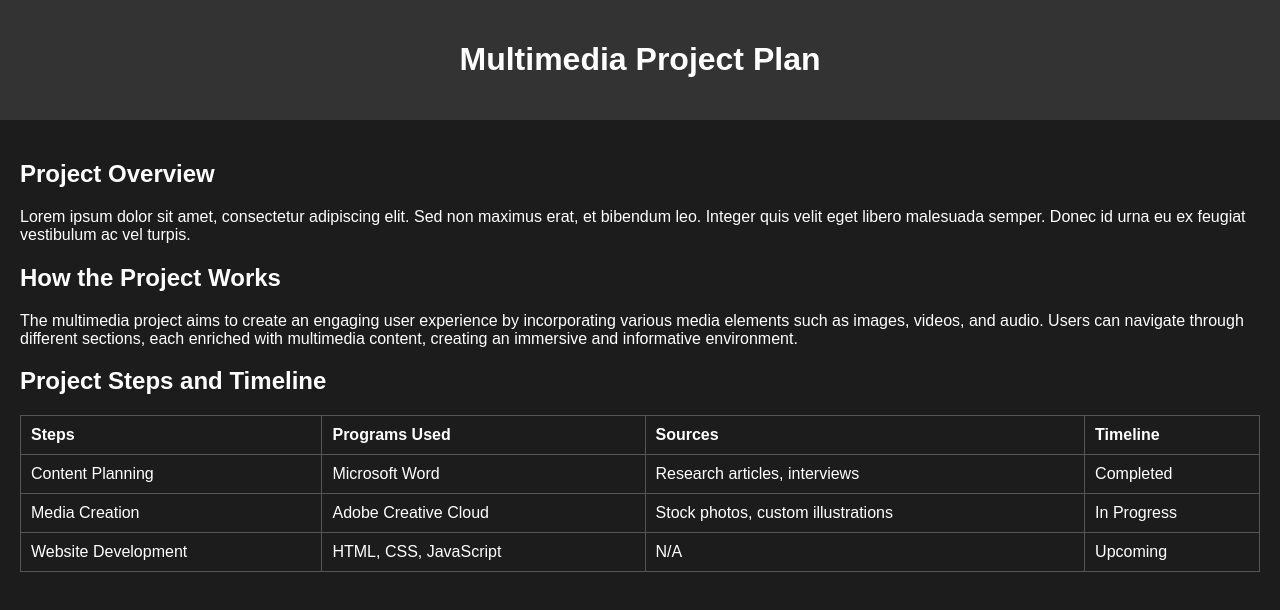
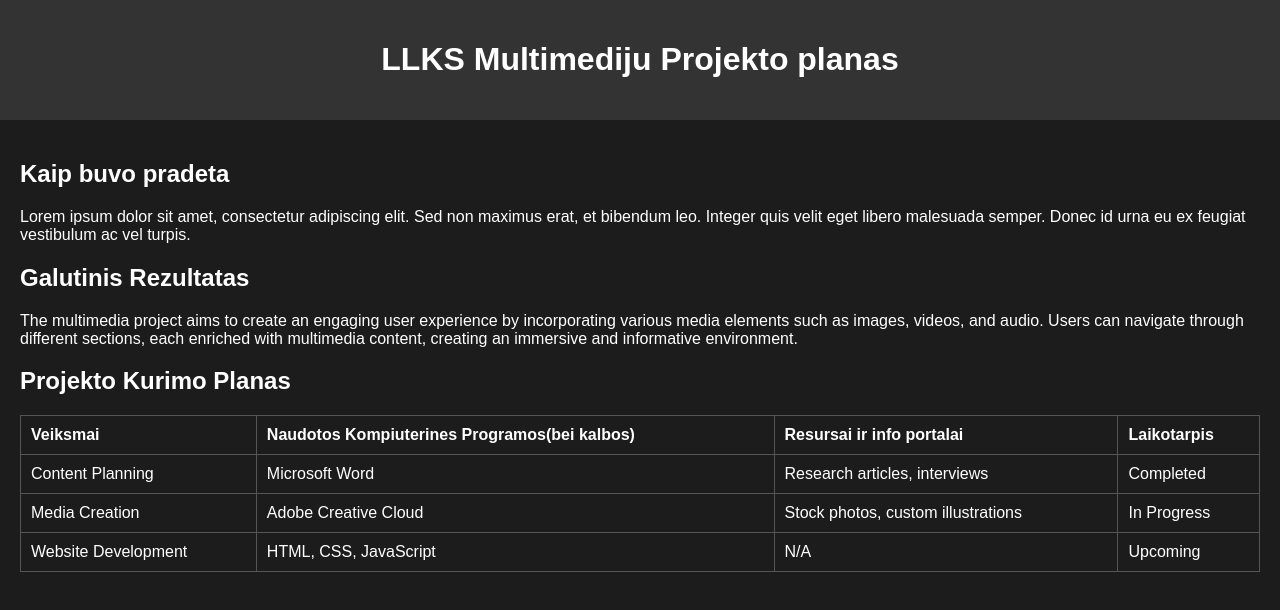
Before and after one commit to IlumCI/Planas, a plain HTML site: page index.html in a window 1280 px wide. Drawn offline with Linux system fonts and the light colour scheme.

Commit message:
Update index.html

```diff
--- a/index.html
+++ b/index.html
@@ -34,18 +34,18 @@
 </head>
 <body>
   <header>
-    <h1>Multimedia Project Plan</h1>
+    <h1>LLKS Multimediju Projekto planas</h1>
   </header>
   <main>
     <section>
-      <h2>Project Overview</h2>
+      <h2>Kaip buvo pradeta</h2>
       <p>
         Lorem ipsum dolor sit amet, consectetur adipiscing elit. Sed non maximus erat, et bibendum leo.
         Integer quis velit eget libero malesuada semper. Donec id urna eu ex feugiat vestibulum ac vel turpis.
       </p>
     </section>
     <section>
-      <h2>How the Project Works</h2>
+      <h2>Galutinis Rezultatas</h2>
       <p>
         The multimedia project aims to create an engaging user experience by incorporating various media elements
         such as images, videos, and audio. Users can navigate through different sections, each enriched with multimedia
@@ -53,14 +53,14 @@
       </p>
     </section>
     <section>
-      <h2>Project Steps and Timeline</h2>
+      <h2>Projekto Kurimo Planas</h2>
       <table>
         <thead>
           <tr>
-            <th>Steps</th>
-            <th>Programs Used</th>
-            <th>Sources</th>
-            <th>Timeline</th>
+            <th>Veiksmai</th>
+            <th>Naudotos Kompiuterines Programos(bei kalbos)</th>
+            <th>Resursai ir info portalai</th>
+            <th>Laikotarpis</th>
           </tr>
         </thead>
         <tbody>
```
